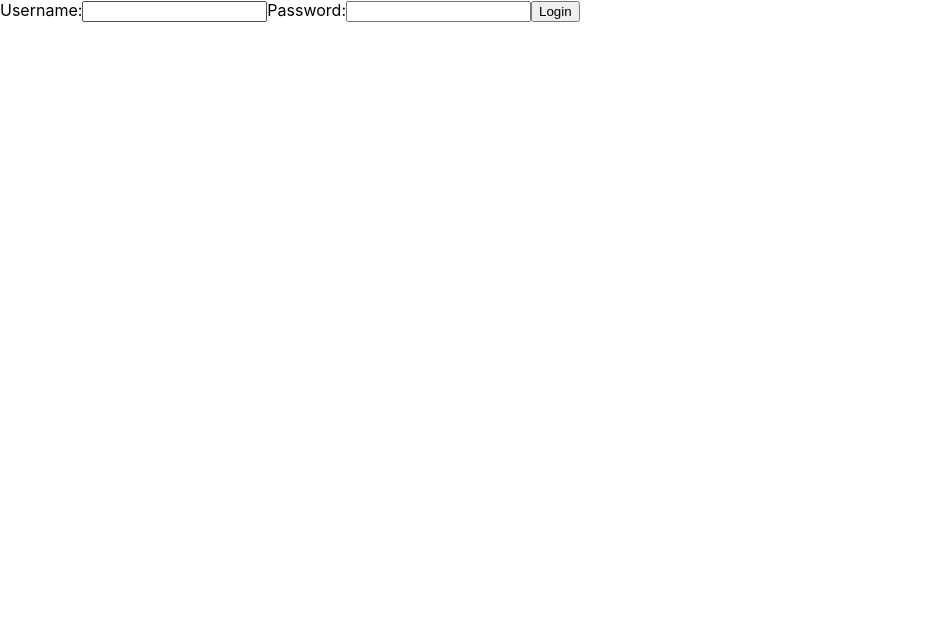
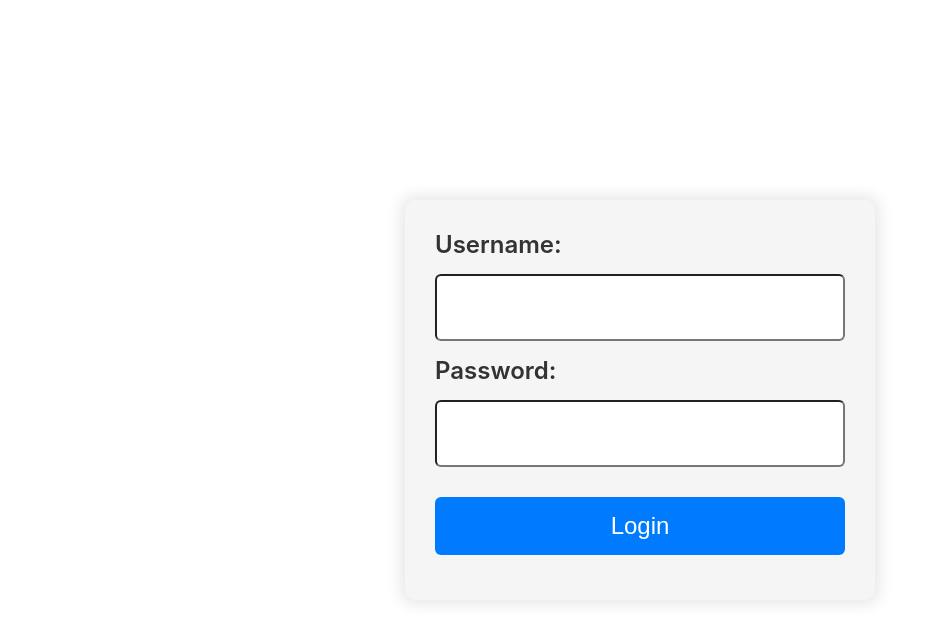
Before and after one commit to FinnieRyan/ip2-project, a React (Create React App) app: page / in a window 1280 px wide. Shown: the top 642 px of the page, without its empty margins (0-941 px from the left). Built offline with nearby package versions, Linux system fonts and the light colour scheme.

Commit message:
CCS changes for dashboards and login from

```diff
--- a/package.json
+++ b/package.json
@@ -35,6 +35,7 @@
     "react-scripts": "5.0.1",
     "stream-browserify": "^3.0.0",
     "stream-http": "^3.2.0",
+    "styled-components": "^5.3.11",
     "timers-browserify": "^2.0.12",
     "tls": "^0.0.1",
     "url": "^0.11.0",
--- a/src/components/CourseList.js
+++ b/src/components/CourseList.js
@@ -1,12 +1,42 @@
 import React from 'react';
 import Course from './Course';
+import styled from 'styled-components';
 
+const CourseBox = styled.div`
+  border: 1px solid #ddd;
+  margin-bottom: 15px;
+  padding: 15px;
+  border-radius: 5px;
+  background-color: #f9f9f9;
+`;
 
-const CourseList = ({ courses }) => (
-  <div className="course-list">
-    {courses.map(course => <Course key={course._id} course={course} />)}
-  </div>
-);
+const CourseTitle = styled.h3`
+  margin-bottom: 10px;
+  color: #333;
+`;
 
+const CourseDescription = styled.p`
+  margin-bottom: 10px;
+  color: #666;
+`;
+
+const CourseProvider = styled.p`
+  font-weight: bold;
+  color: #333;
+`;
+
+const CourseList = ({ courses }) => {
+  return (
+    <div>
+      {courses.map((course, index) => (
+        <CourseBox key={index}>
+          <CourseTitle>{course.name}</CourseTitle>
+          <CourseDescription>{course.description}</CourseDescription>
+          <CourseProvider>Provider: {course.provider}</CourseProvider>
+        </CourseBox>
+      ))}
+    </div>
+  );
+};
 
 export default CourseList;
--- a/src/components/EmployeeDashboard.js
+++ b/src/components/EmployeeDashboard.js
@@ -1,6 +1,24 @@
 import React, { useEffect, useState } from 'react';
 import CourseList from './CourseList';
 import axios from 'axios';
+import styled from 'styled-components';
+
+const DashboardContainer = styled.div`
+  width: 90%;
+  max-width: 800px;
+  margin: 0 auto;
+  padding: 20px;
+`;
+
+const Heading = styled.h2`
+  color: #333;
+  margin-bottom: 20px;
+`;
+
+const Text = styled.p`
+  color: #666;
+  line-height: 1.6;
+`;
 
 
 
@@ -68,12 +86,13 @@ const EmployeeDashboard = () => {
 
   //render UI
   return (
-    <div className="employee-dashboard">
-      <h2>Welcome, {employeeInfo.firstname}!</h2>
-      <p>Job role: {user.role}</p>
-      <p>Here are some courses you might be interested in:</p>
+    <DashboardContainer>
+      <Heading>Welcome, {employeeInfo.firstname}!</Heading>
+      <Text>Job role: {user.role}</Text>
+      <Text>Department: {employeeInfo.department}</Text>
+      <Text>Here are all the courses currently in the system:</Text>
       <CourseList courses={courses} />
-    </div>
+    </DashboardContainer>
   );
 };
 
--- a/src/components/LoginForm.js
+++ b/src/components/LoginForm.js
@@ -1,4 +1,49 @@
 import React from 'react';
+import styled from 'styled-components';
+
+const Form = styled.form`
+  display: flex;
+  flex-direction: column;
+  align-items: center;
+  justify-content: center;
+  margin: 0 auto;
+  max-width: 600px;
+  padding: 30px;
+  border-radius: 10px;
+  background-color: #f5f5f5;
+  box-shadow: 0px 0px 16px 4px rgba(0,0,0,0.1);
+`;
+
+const Input = styled.input`
+  width: 100%;
+  padding: 15px;
+  margin: 15px 0;
+  border-radius: 6px;
+  box-sizing: border-box;
+  font-size: 1.2em;
+`;
+
+const Button = styled.button`
+  width: 100%;
+  padding: 15px;
+  margin: 15px 0;
+  border-radius: 6px;
+  box-sizing: border-box;
+  background-color: #007bff;
+  color: #fff;
+  font-size: 1.5em;
+  border: none;
+  cursor: pointer;
+`;
+
+const Label = styled.label`
+  width: 100%;
+  display: flex;
+  flex-direction: column;
+  font-size: 1.5em;
+  color: #333;
+  font-weight: 600;
+`;
 
 function LoginForm({ username, onUsernameChange, password, onPasswordChange, onLogin }) {
   const handleUsernameChange = (event) => {
@@ -15,17 +60,17 @@ function LoginForm({ username, onUsernameChange, password, onPasswordChange, onL
   };
 
   return (
-    <form onSubmit={handleSubmit}>
-      <label>
+    <Form onSubmit={handleSubmit}>
+      <Label>
         Username:
-        <input type="text" value={username} onChange={handleUsernameChange} />
-      </label>
-      <label>
+        <Input type="text" value={username} onChange={handleUsernameChange} />
+      </Label>
+      <Label>
         Password:
-        <input type="password" value={password} onChange={handlePasswordChange} />
-      </label>
-      <button type="submit">Login</button>
-    </form>
+        <Input type="password" value={password} onChange={handlePasswordChange} />
+      </Label>
+      <Button type="submit">Login</Button>
+    </Form>
   );
 }
 
--- a/src/components/ManagerDashboard.js
+++ b/src/components/ManagerDashboard.js
@@ -1,6 +1,24 @@
 import React, { useEffect, useState } from 'react';
 import axios from 'axios';
 import CourseList from './CourseList';
+import styled from 'styled-components';
+
+const DashboardContainer = styled.div`
+  width: 90%;
+  max-width: 800px;
+  margin: 0 auto;
+  padding: 20px;
+`;
+
+const Heading = styled.h2`
+  color: #333;
+  margin-bottom: 20px;
+`;
+
+const Text = styled.p`
+  color: #666;
+  line-height: 1.6;
+`;
 
 
 
@@ -68,13 +86,13 @@ const ManagerDashboard = () => {
 
   // Render manager dashboard UI
   return (
-    <div className="manager-dashboard">
-      <h2>Welcome, {managerInfo.firstname}!</h2>
-      <p>Job role: {user.role}</p>
-      <p>Department: {managerInfo.department}</p>
-      <p>Here are all the courses currently in the system:</p>
+    <DashboardContainer>
+      <Heading>Welcome, {managerInfo.firstname}!</Heading>
+      <Text>Job role: {user.role}</Text>
+      <Text>Department: {managerInfo.department}</Text>
+      <Text>Here are all the courses currently in the system:</Text>
       <CourseList courses={courses} />
-    </div>
+    </DashboardContainer>
   );
 };
 
--- a/src/containers/LoginContainer.js
+++ b/src/containers/LoginContainer.js
@@ -2,8 +2,14 @@ import React, { useState,useEffect } from 'react';
 import LoginForm from '../components/LoginForm';
 import axios from 'axios';
 import { useNavigate } from 'react-router-dom';
+import styled from 'styled-components';
 
-
+const StyledLoginContainer = styled.div`
+  display: flex;
+  justify-content: center;
+  align-items: center;
+  height: 100vh;
+`;
 
 function LoginContainer() {
   const [username, setUsername] = useState('');
@@ -45,6 +51,7 @@ function LoginContainer() {
   };
 
   return (
+    <StyledLoginContainer>
       <LoginForm
         username={username}
         onUsernameChange={setUsername}
@@ -52,6 +59,7 @@ function LoginContainer() {
         onPasswordChange={setPassword}
         onLogin={handleLogin}
       />
+    </StyledLoginContainer>
   );
 }
 
```
Also changed, not shown: 1 other file (tests, documents, lock files or other folders). Lines whose indentation alone changed are shown as unchanged.
